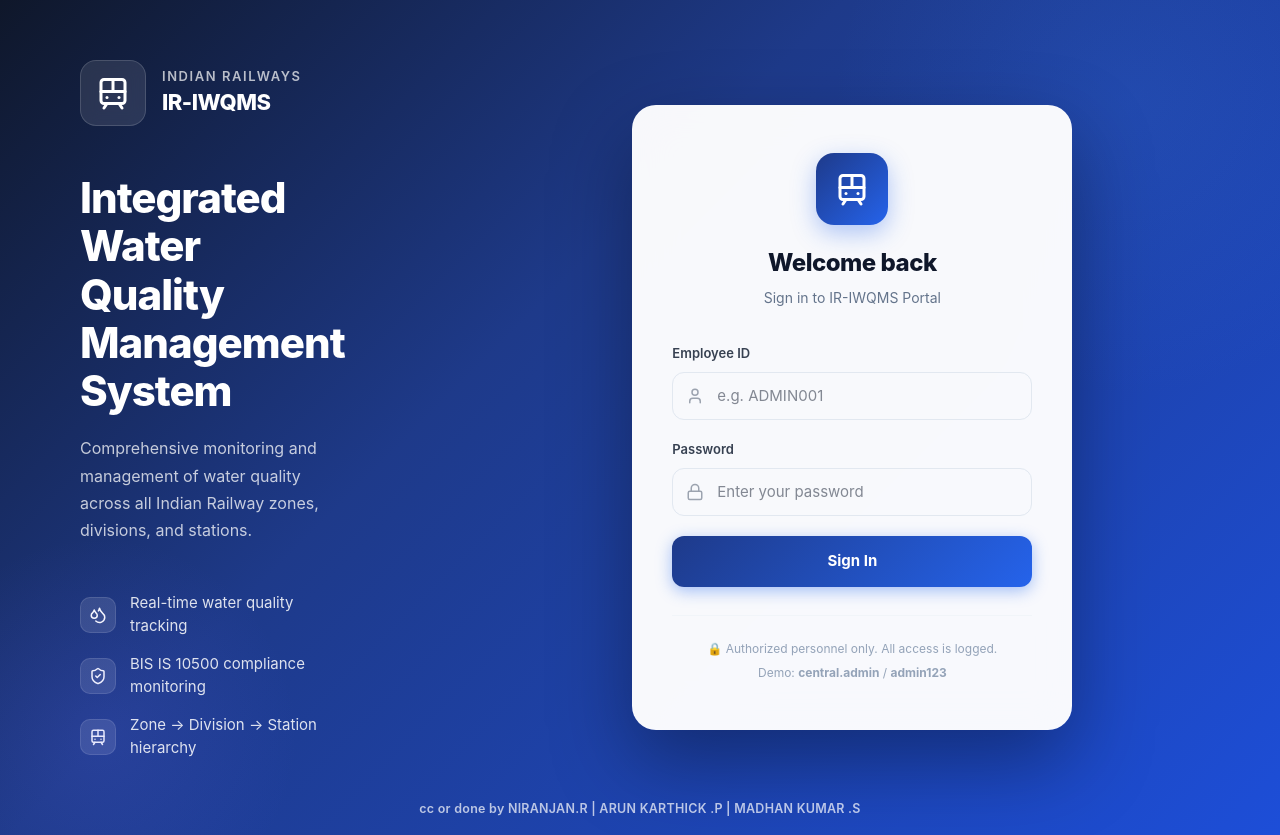
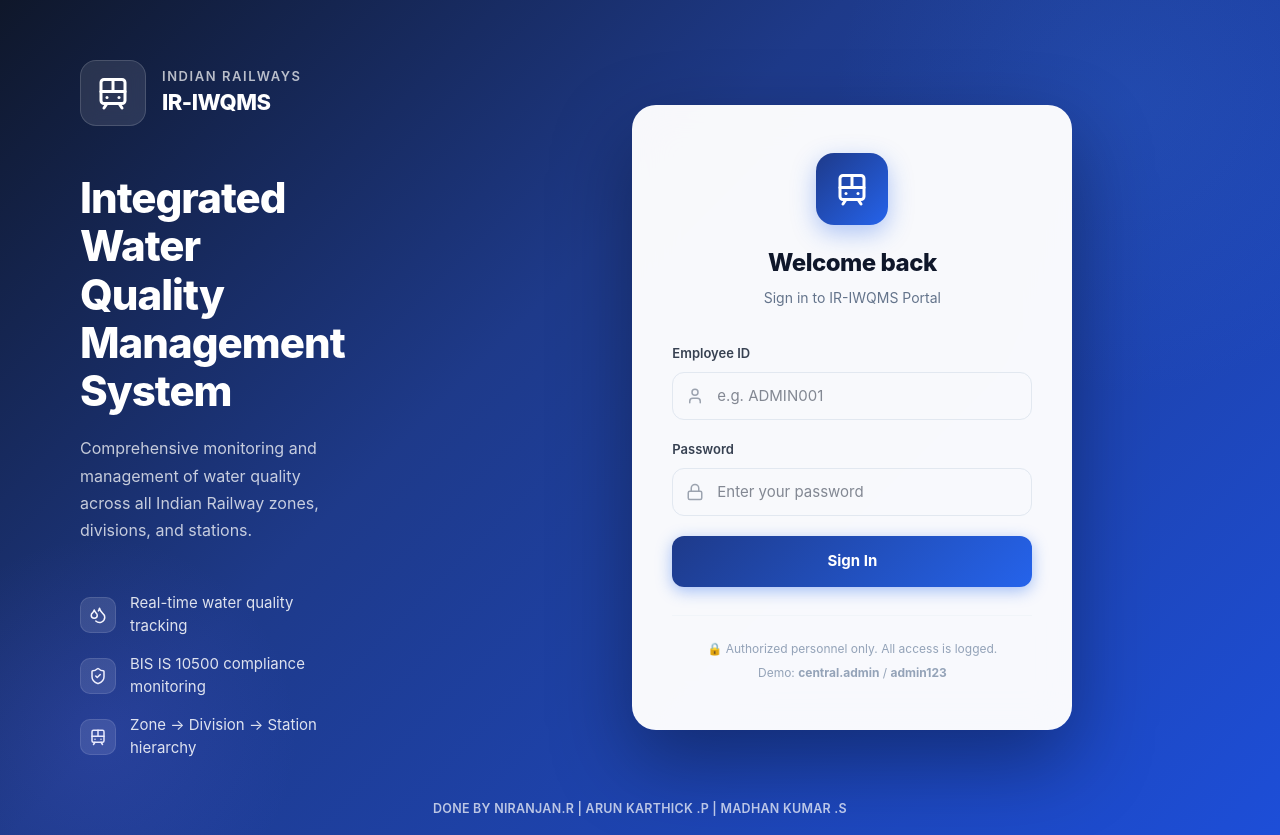
Before and after one commit to Madhan22454/ir-iwqms, a React (Vite) app in the folder frontend/: page /#/login in a window 1280 px wide. Built offline with nearby package versions, Linux system fonts and the light colour scheme; no server answers.

Commit message:
Update footer text to DONE BY

```diff
--- a/frontend/src/components/Layout.tsx
+++ b/frontend/src/components/Layout.tsx
@@ -266,7 +266,7 @@
             backgroundColor: "#f8fafc",
             letterSpacing: "0.02em"
           }}>
-            cc or done by NIRANJAN.R | ARUN KARTHICK .P | MADHAN KUMAR .S
+            DONE BY NIRANJAN.R | ARUN KARTHICK .P | MADHAN KUMAR .S
           </footer>
         </div>
       </main>
--- a/frontend/src/pages/AlertNotice.tsx
+++ b/frontend/src/pages/AlertNotice.tsx
@@ -164,7 +164,7 @@
             CONFIDENTIAL · IR-IWQMS · Generated: {new Date().toLocaleString('en-IN')} · Alert: {a.alert_id}
           </div>
           <div className="text-center text-gray-500 mt-4 text-xs font-semibold tracking-wide">
-            cc or done by NIRANJAN.R | ARUN KARTHICK .P | MADHAN KUMAR .S
+            DONE BY NIRANJAN.R | ARUN KARTHICK .P | MADHAN KUMAR .S
           </div>
         </div>
       </div>
--- a/frontend/src/pages/Login.tsx
+++ b/frontend/src/pages/Login.tsx
@@ -241,7 +241,7 @@
         textAlign: 'center', fontSize: 12.5, color: 'rgba(255,255,255,0.7)',
         fontWeight: 600, letterSpacing: '0.02em', zIndex: 10
       }}>
-        cc or done by NIRANJAN.R | ARUN KARTHICK .P | MADHAN KUMAR .S
+        DONE BY NIRANJAN.R | ARUN KARTHICK .P | MADHAN KUMAR .S
       </div>
 
       <style>{`
```
